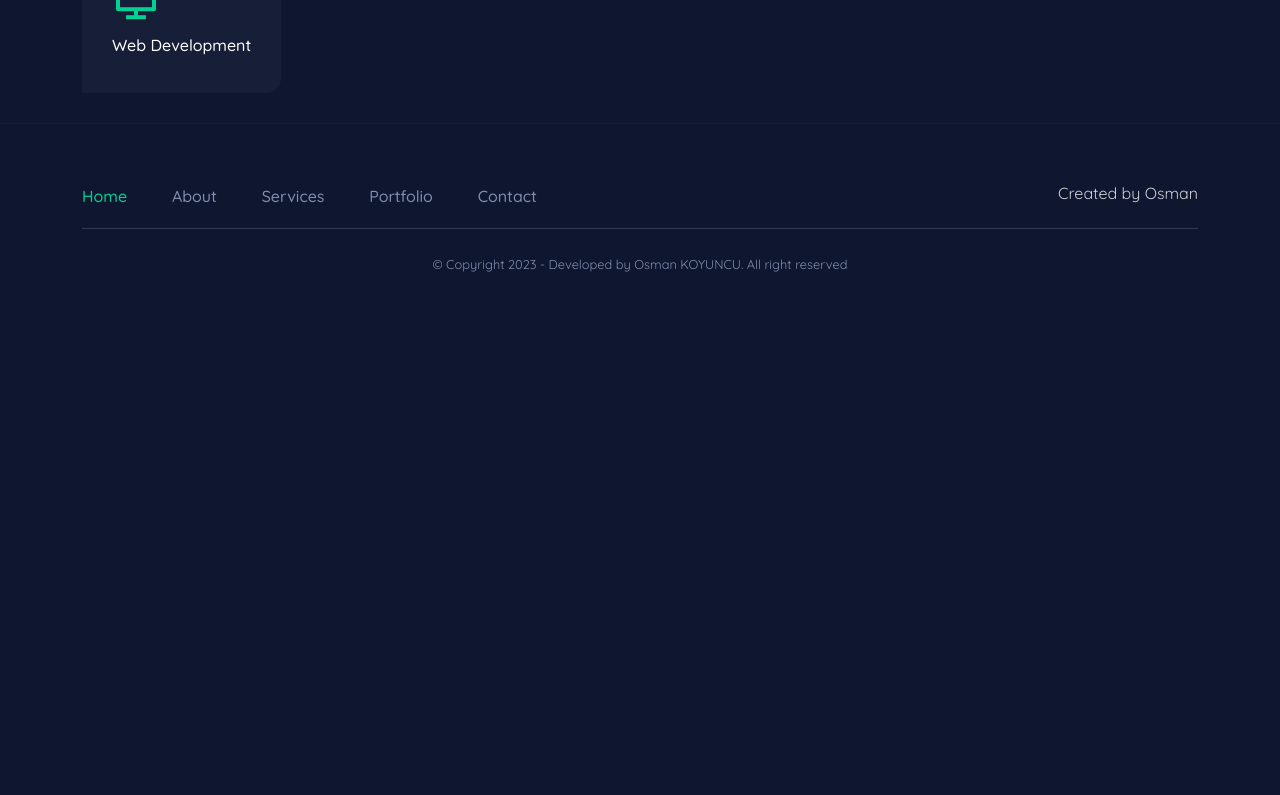
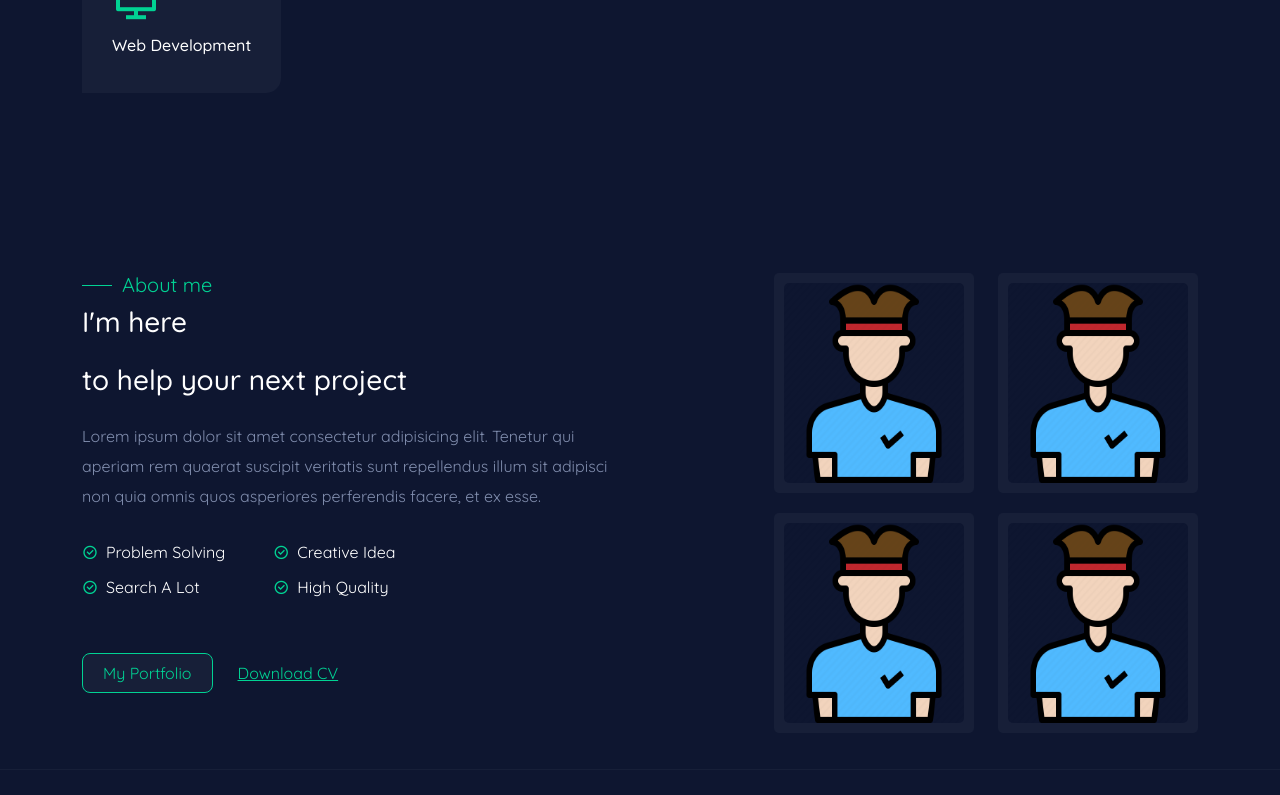
Before and after one commit to osmankoyuncuu/portfolio, a Next.js app: page / in a window 1280 px wide. Shown: the part 945-1740 px from the top of the page. Before the commit the page ends 1260 px from the top, so only its background shows below. Built offline with nearby package versions, Linux system fonts and the light colour scheme.

Commit message:
fixed about

```diff
--- /dev/null
+++ b/components/UI/About.jsx
@@ -0,0 +1,99 @@
+import { Container, Row, Col } from "reactstrap";
+import Link from "next/link";
+import SectionSubtitle from "./SectionSubtitle";
+import Image from "next/image";
+import img01 from "../../public/images/avatar.webp";
+import img02 from "../../public/images/avatar.webp";
+import img03 from "../../public/images/avatar.webp";
+import img04 from "../../public/images/avatar.webp";
+import classes from "../../styles/about.module.css";
+
+const About = () => {
+  return (
+    <section id="about">
+      <Container>
+        <Row>
+          <Col md="6">
+            <SectionSubtitle subtitle="About me" />
+            <h3 className="mb-4">I{"'"}m here</h3>
+            <h3 className="mb-4">to help your next project</h3>
+            <p>
+              Lorem ipsum dolor sit amet consectetur adipisicing elit. Tenetur
+              qui aperiam rem quaerat suscipit veritatis sunt repellendus illum
+              sit adipisci non quia omnis quos asperiores perferendis facere, et
+              ex esse.
+            </p>
+            <div className="d-flex align-items-center gap-5">
+              <div>
+                <h6 className="d-flex align-items-center gap-2 mt-3 fw-normal">
+                  <span className={`${classes.about__icon}`}>
+                    <i className="ri-checkbox-circle-line"></i>
+                  </span>
+                  Problem Solving
+                </h6>
+                <h6 className="d-flex align-items-center gap-2 mt-3 fw-normal">
+                  <span className={`${classes.about__icon}`}>
+                    <i className="ri-checkbox-circle-line"></i>
+                  </span>
+                  Search A Lot
+                </h6>
+              </div>
+              <div>
+                <h6 className="d-flex align-items-center gap-2 mt-3 fw-normal">
+                  <span className={`${classes.about__icon}`}>
+                    <i className="ri-checkbox-circle-line"></i>
+                  </span>
+                  Creative Idea
+                </h6>
+                <h6 className="d-flex align-items-center gap-2 mt-3 fw-normal">
+                  <span className={`${classes.about__icon}`}>
+                    <i className="ri-checkbox-circle-line"></i>
+                  </span>
+                  High Quality
+                </h6>
+              </div>
+            </div>
+            <div className="mt-5">
+              <button className="primary__btn">
+                <Link href="#portfolio">My Portfolio</Link>
+              </button>
+              <button className="secondary__btn">
+                <Link href="#">Download CV</Link>
+              </button>
+            </div>
+          </Col>
+          <Col md="6">
+            <div className="d-flex gap-4 justify-content-end">
+              <div className="d-flex flex-column mb-3">
+                <div
+                  className={`${classes.about__img} ${classes.about__img__box}`}
+                >
+                  <Image src={img01} alt="about-img" />
+                </div>
+                <div
+                  className={`${classes.about__img} ${classes.about__img__box}`}
+                >
+                  <Image src={img02} alt="about-img" />
+                </div>
+              </div>
+              <div className="d-flex flex-column mb-3">
+                <div
+                  className={`${classes.about__img} ${classes.about__img__box}`}
+                >
+                  <Image src={img03} alt="about-img" />
+                </div>
+                <div
+                  className={`${classes.about__img} ${classes.about__img__box}`}
+                >
+                  <Image src={img04} alt="about-img" />
+                </div>
+              </div>
+            </div>
+          </Col>
+        </Row>
+      </Container>
+    </section>
+  );
+};
+
+export default About;
--- a/pages/index.js
+++ b/pages/index.js
@@ -1,11 +1,13 @@
 import Services from "../components/UI/Services";
 import Hero from "../components/UI/Hero";
+import About from "../components/UI/About";
 
 export default function Home() {
   return (
     <>
       <Hero />
       <Services />
+      <About />
     </>
   );
 }
--- /dev/null
+++ b/styles/about.module.css
@@ -0,0 +1,18 @@
+.about__icon i {
+  color: #01d293;
+}
+.about__img {
+  padding: 10px;
+  background: #171f38;
+  margin-bottom: 20px;
+  border-radius: 5px;
+}
+.about__img img {
+  width: 100% !important;
+  height: 200px;
+
+  border-radius: 5px;
+}
+.about__img__box {
+  width: 200px !important;
+}
```
Also changed, not shown: public/images/avatar.webp (added).
